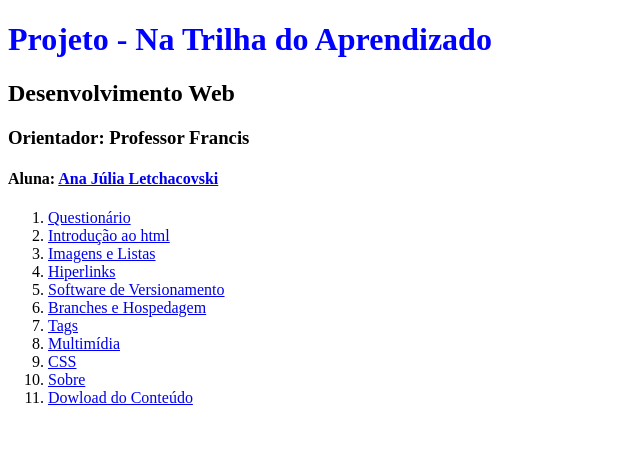
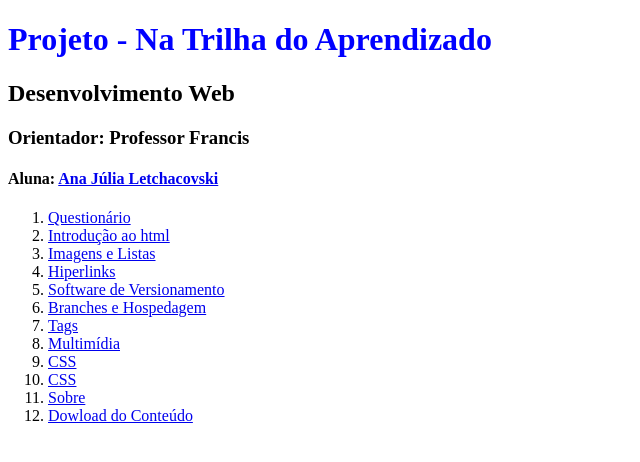
Before and after one commit to ana-julia-letchacovski/NaTrilhaDoAprendizado, a plain HTML site: page index.html in a window 1280 px wide. Shown: the whole page, without its empty margins (0-640 px from the left). Drawn offline with Linux system fonts and the light colour scheme.

Commit message:
Update index.html

```diff
--- a/index.html
+++ b/index.html
@@ -28,6 +28,7 @@
                 <li><a href="rde08exercicio.html" target="_blank">Tags</a></li>
                 <li><a href="aual15_anajulia.html" target="_blank">Multimídia</a></li>
                 <li><a href="aula16.html" target="_blank">CSS</a></li>
+                <li><a href="aula17.html" target="_blank">CSS</a></li>
 
                 <li><a href="sobre.html" target="_blank">Sobre</a></li>
                 <li><a href="RDE05_AnaJulia_Letchacovski.html.zip"  download="RDE05_AnaJulia_Letchacovski.html.zip" type="zip">Dowload do Conteúdo</a></li>
```
